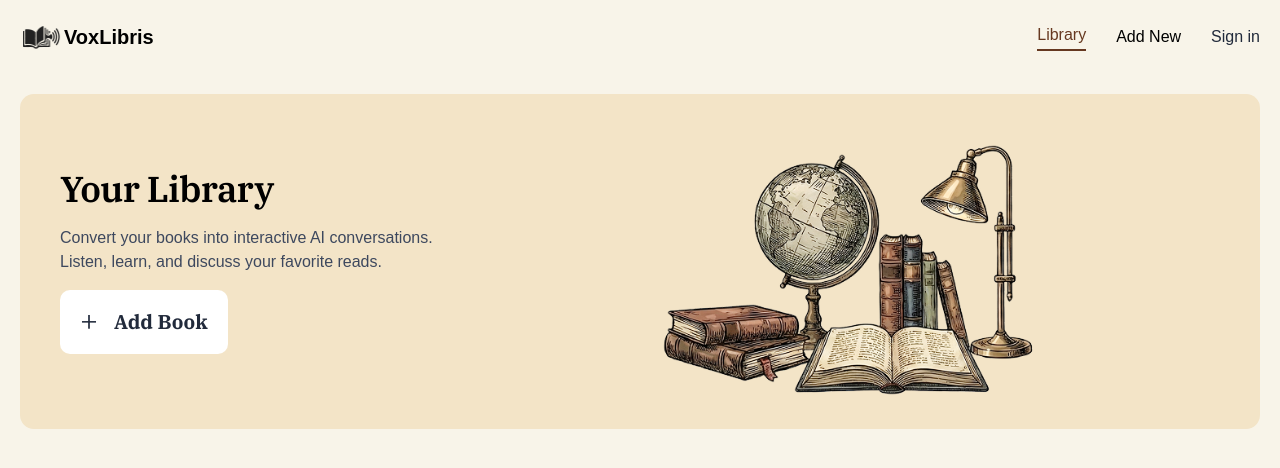
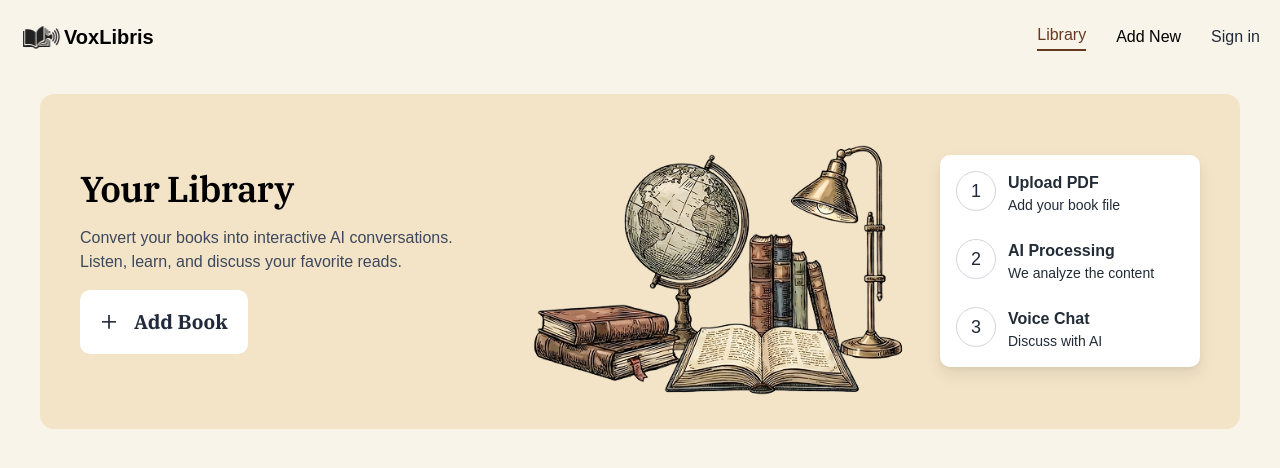
Before and after one commit to HerbertNtim/voxlibris, a Next.js app: page / in a window 1280 px wide. Shown: the top 468 px of the page. Built offline with nearby package versions, Linux system fonts and the light colour scheme; no server answers; a web font is replaced by a local one.

Commit message:
developed right ui

```diff
--- a/src/app/page.tsx
+++ b/src/app/page.tsx
@@ -2,7 +2,7 @@ import HeroSection from '@/components/HeroSection';
 
 const Home = () => {
   return (
-    <main className="wrapper- container">
+    <main className="wrapper container">
       <HeroSection />
     </main>
   );
--- a/src/components/HeroSection.tsx
+++ b/src/components/HeroSection.tsx
@@ -36,9 +36,6 @@ const HeroSection = () => {
           </div>
 
           {/* Center part - Mobile (Hidden on Desktop) */}
-          <div></div>
-
-          {/* Right Part */}
           <div className="library-hero-illustration">
             <Image
               src={'/hero-illustration.png'}
@@ -48,6 +45,51 @@ const HeroSection = () => {
               className="object-contain"
             />
           </div>
+
+          {/* Right Part */}
+          <div className="library-steps-card min-w-65 max-w-70 z-10 shadow-soft-md">
+            <ul className="space-y-6">
+              <li className="library-step-item">
+                <div className="w-10 h-10 min-w-10 min-h-10 rounded-full border border-gray-300 flex items-center justify-center font-medium text-lg">
+                  1
+                </div>
+                <div className="flex flex-col">
+                  <h3 className="library-step-title text-lg font-bold">
+                    Upload PDF
+                  </h3>
+                  <p className="library-step-description text-gray-500">
+                    Add your book file
+                  </p>
+                </div>
+              </li>
+              <li className="library-step-item">
+                <div className="w-10 h-10 min-w-10 min-h-10 rounded-full border border-gray-300 flex items-center justify-center font-medium text-lg">
+                  2
+                </div>
+                <div className="flex flex-col">
+                  <h3 className="library-step-title text-lg font-bold">
+                    AI Processing
+                  </h3>
+                  <p className="library-step-description text-gray-500">
+                    We analyze the content
+                  </p>
+                </div>
+              </li>
+              <li className="library-step-item">
+                <div className="w-10 h-10 min-w-10 min-h-10 rounded-full border border-gray-300 flex items-center justify-center font-medium text-lg">
+                  3
+                </div>
+                <div className="flex flex-col">
+                  <h3 className="library-step-title text-lg font-bold">
+                    Voice Chat
+                  </h3>
+                  <p className="library-step-description text-gray-500">
+                    Discuss with AI
+                  </p>
+                </div>
+              </li>
+            </ul>
+          </div>
         </div>
       </div>
     </section>
```
